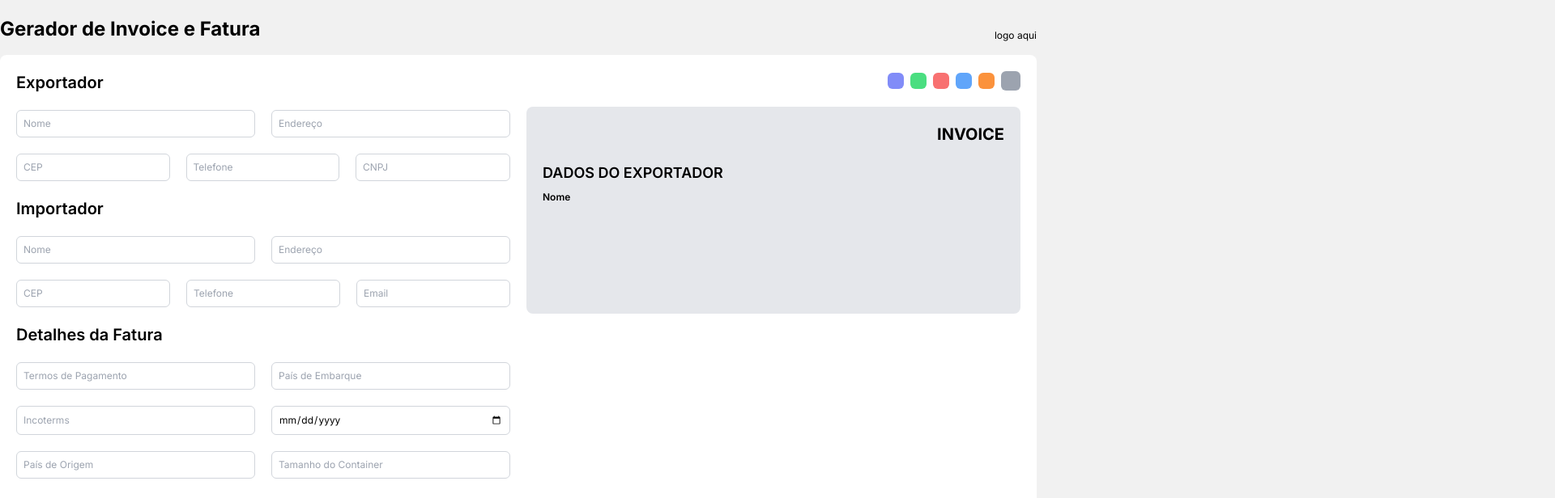
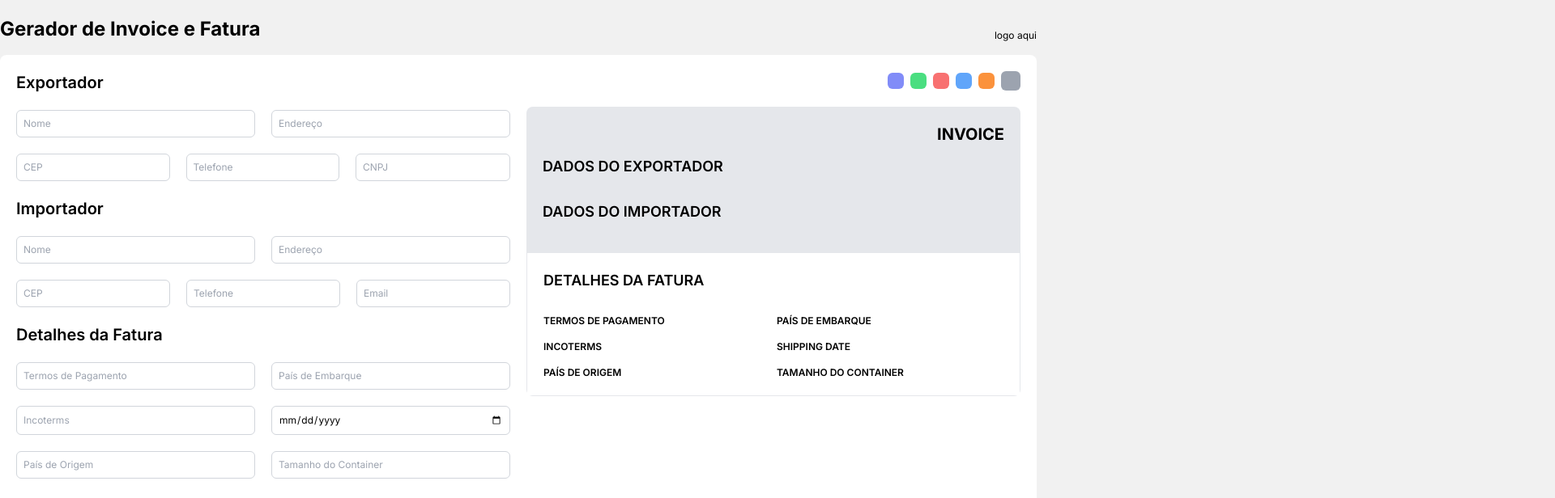
Before and after one commit to RareNinja/createinvoice, a Next.js app: page / in a window 1280 px wide. Shown: the top 616 px of the page at 81% size, 1920 px wide, since content can reach past the window. Built offline with nearby package versions, Linux system fonts and the light colour scheme.

Commit message:
Estruturado layout do invoice e recebendo os dados dos inputs

```diff
--- a/src/app/page.tsx
+++ b/src/app/page.tsx
@@ -9,7 +9,7 @@ export default function Home() {
         unitPrice: string;
     };
 
-    const [fields, setFields] = useState({});
+    const [fields, setFields] = useState({}) as any;
 
     const [formData, setFormData] = useState({
         exporter: {
@@ -117,6 +117,7 @@ export default function Home() {
                                 name="exporter.phone"
                                 // ref={register({ required: true })}
                                 placeholder="Telefone"
+                                onChange={(e) => {handleUpdateFields(e)}}
                                 className="border-gray-300 border rounded-md p-2 w-full"
                             />
                             <input
@@ -229,7 +230,7 @@ export default function Home() {
                             />
                         </div>
                         <h2 className="text-xl font-semibold">Itens da Fatura</h2>
-                        <div className="grid grid-cols-2 gap-4 w-full hidden">
+                        <div className="grid grid-cols-2 gap-4 w-full">
                             <div className="col-span-2">
                                 <table className="table-auto">
                                     <thead>
@@ -404,20 +405,63 @@ export default function Home() {
                         </div>
 
                         <div className="invoice flex flex-col w-full rounded-lg overflow-hidden">
-                            <div className="flex w-full flex-col bg-gray-200 h-64 p-5 gap-5">
+                            <div className="flex w-full flex-col bg-gray-200 p-5 gap-3">
                                 <div className="flex w-full justify-end">
                                     <h3 className="flex text-xl font-bold">INVOICE</h3>
                                 </div>
-                                <div className="flex flex-col gap-2 text-xs font-semibold">
-                                    <h4 className="text-lg uppercase">Dados do Exportador</h4>
-                                    <div className="flex flex-row gap-2">
-                                        <label className="font-semibold">Nome</label>
-                                        {formData.exporter.name}
+                                <div className="flex flex-col text-xs uppercase">
+                                    <h4 className="text-lg uppercase font-semibold">Dados do Exportador</h4>
+                                    <div className="flex flex-col gap-1">
+                                        <p>{fields["exporter.name"]}</p>
+                                        <p>{fields["exporter.address"]}</p>
+                                        <p>{fields["exporter.zipCode"]}</p>
+                                        <p>{fields["exporter.phone"]}</p>
+                                        <p>{fields["exporter.cnpj"]}</p>
                                     </div>
                                 </div>
-                                <div className="flex flex-col gap-2 text-xs uppercase font-semibold">
-                                    <div className="flex flex-col">
-                                        <label></label>
+                                <div className="flex flex-col text-xs uppercase">
+                                    <h4 className="text-lg uppercase font-semibold">Dados do Importador</h4>
+                                    <div className="flex flex-col gap-1">
+                                        <p>{fields["importer.name"]}</p>
+                                        <p>{fields["importer.address"]}</p>
+                                        <p>{fields["importer.zipCode"]}</p>
+                                        <p>{fields["importer.phone"]}</p>
+                                        <p>{fields["importer.email"]}</p>
+                                    </div>
+                                </div>
+                            </div>
+                            <div className="flex flex-col gap-2 text-xs uppercase p-5 border bg-white">
+                                <div className="flex flex-col gap-4">
+                                    <label className="text-lg mb-3 font-semibold">Detalhes da Fatura</label>
+                                    <div className="flex flex-row gap-2 w-full">
+                                        <div className="flex flex-col w-1/2">
+                                            <label className="font-semibold">Termos de Pagamento</label>
+                                            <p>{fields["paymentTerms"]}</p>
+                                        </div>
+                                        <div className="flex flex-col w-1/2">
+                                            <label className="font-semibold">País de Embarque</label>
+                                            <p>{fields["countryOfShipment"]}</p>
+                                        </div>
+                                    </div>
+                                    <div className="flex flex-row gap-2 w-full">
+                                        <div className="flex flex-col w-1/2">
+                                            <label className="font-semibold">Incoterms</label>
+                                            <p>{fields["incoterms"]}</p>
+                                        </div>
+                                        <div className="flex flex-col w-1/2">
+                                            <label className="font-semibold">Shipping Date</label>
+                                            <p>{fields["shippingDate"]}</p>
+                                        </div>
+                                    </div>
+                                    <div className="flex flex-row gap-2 w-full">
+                                        <div className="flex flex-col w-1/2">
+                                            <label className="font-semibold">País de Origem</label>
+                                            <p>{fields["countryOfOrigin"]}</p>
+                                        </div>
+                                        <div className="flex flex-col w-1/2">
+                                            <label className="font-semibold">Tamanho do Container</label>
+                                            <p>{fields["sizeContainer"]}</p>
+                                        </div>
                                     </div>
                                 </div>
                             </div>
```
